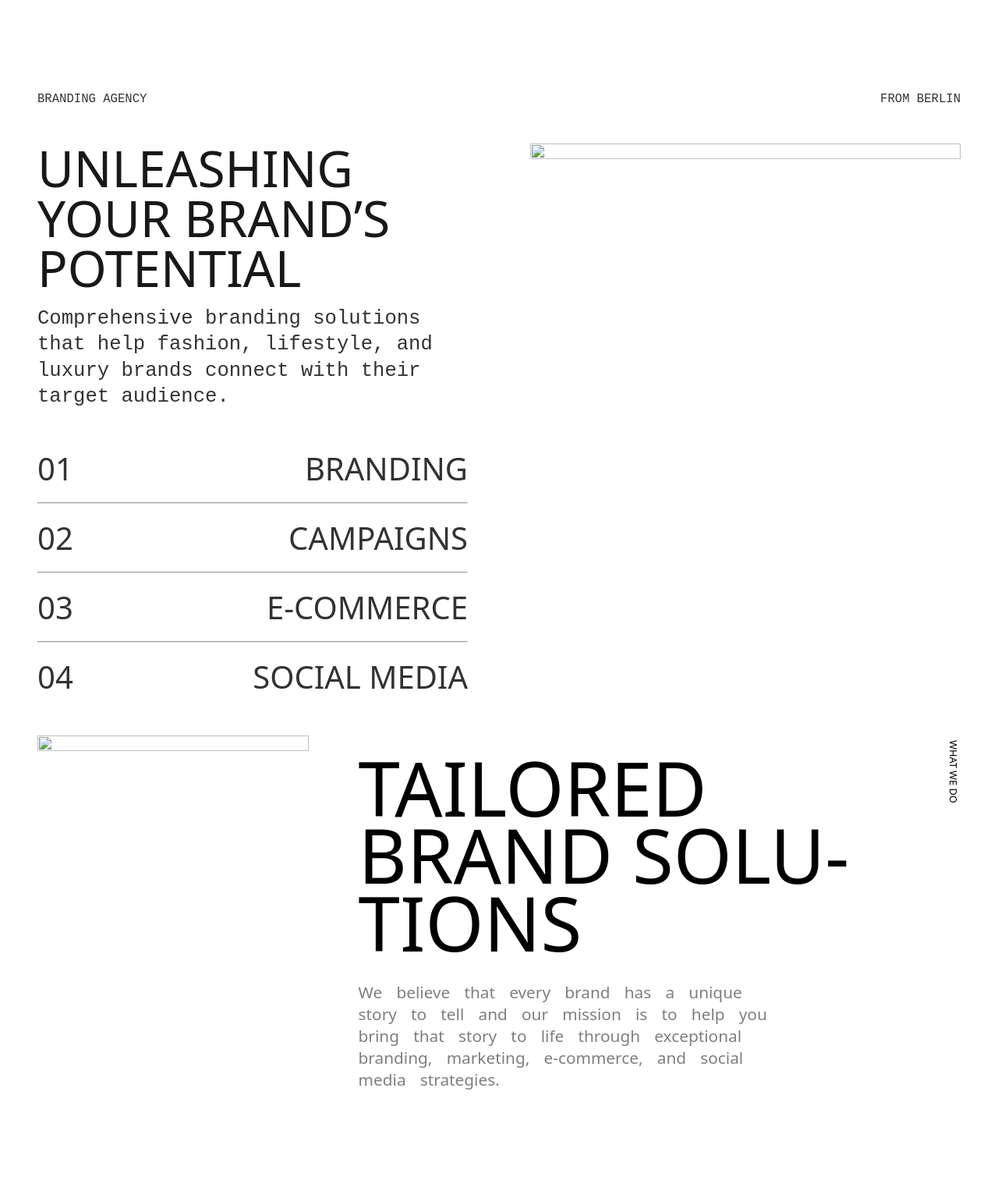
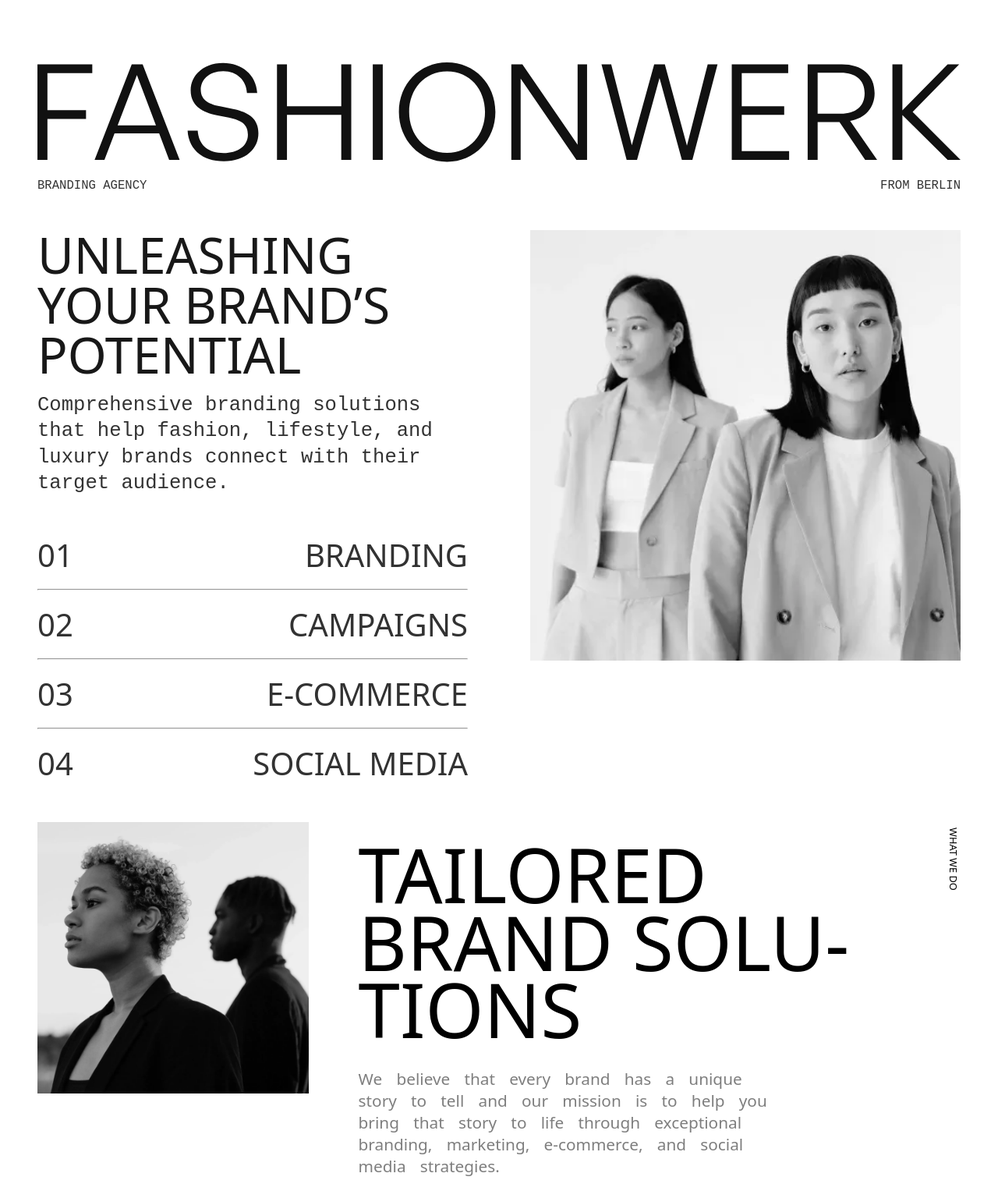
Before and after one commit to Aman-sharma111/practice-set-2, a plain HTML site: page index.html in a window 1280 px wide. Shown: the whole page at 78% size. Before the commit the page ends 1470 px from the top, so only its background shows below. Drawn offline with Linux system fonts and the light colour scheme.

Commit message:
photos updated

```diff
--- a/index.html
+++ b/index.html
@@ -13,7 +13,7 @@
 
         <section class="first-part">
             <div class="image">
-                <img src="63fed275667d13010afac1ac_heading-fashionwerk.svg" alt="">
+                <img src="image3.svg" alt="">
             </div>
 
             <div class="paragraph">
@@ -25,7 +25,7 @@
         <section class="second-part">
 
             <div class="image2">
-                <img src="63fed72aa75a04d4f083eb4a_home-hero-p-1600.webp" alt="">
+                <img src="image2.webp" alt="">
             </div>
 
             <section class="bottom">
@@ -81,7 +81,7 @@
 
 
             <div class="image3">
-                <img src="63ff0189107c3469a831cb0a_home-about-p-500.webp" alt="">
+                <img src="main image.webp" alt="">
             </div>
 
             <div class="unique">
```
